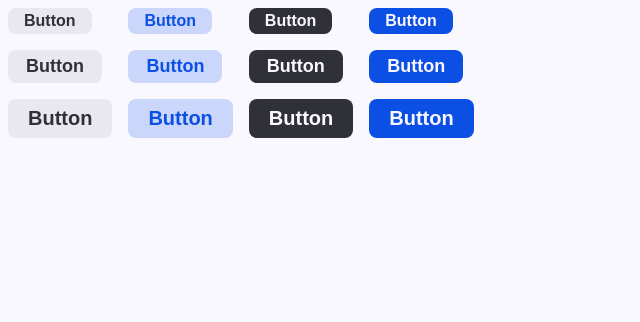
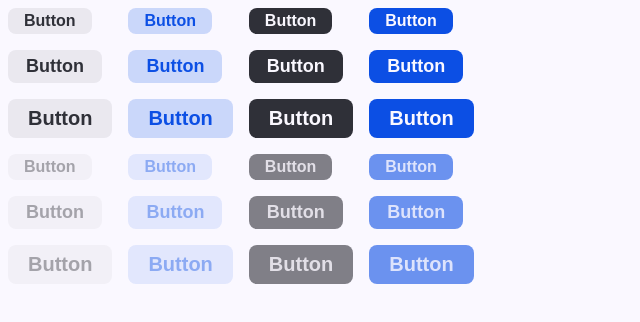
Before and after one commit to TheOmer77/omer-ui-old, a React (Vite) app: page / in a window 1280 px wide. Shown: the top 322 px of the page, without its empty margins (0-640 px from the left). Built offline with nearby package versions, Linux system fonts and the light colour scheme.

Commit message:
Add disabled buttons to demo

```diff
--- a/src/App.tsx
+++ b/src/App.tsx
@@ -23,6 +23,15 @@ const App = () => (
           <Button variant={variant} color={color} size='large'>
             Button
           </Button>
+          <Button variant={variant} color={color} size='small' disabled>
+            Button
+          </Button>
+          <Button variant={variant} color={color} size='medium' disabled>
+            Button
+          </Button>
+          <Button variant={variant} color={color} size='large' disabled>
+            Button
+          </Button>
         </div>
       ))}
     </div>
```
